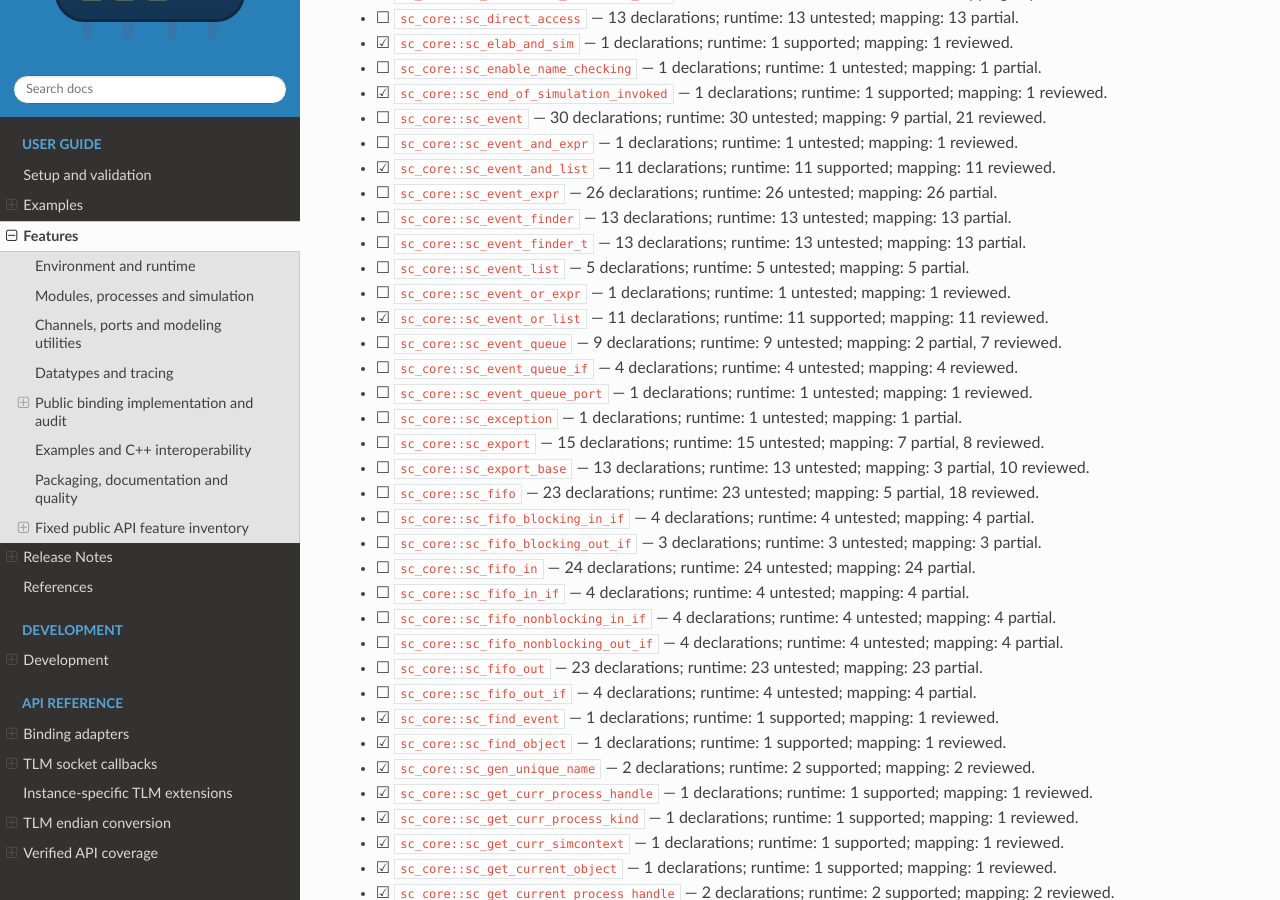
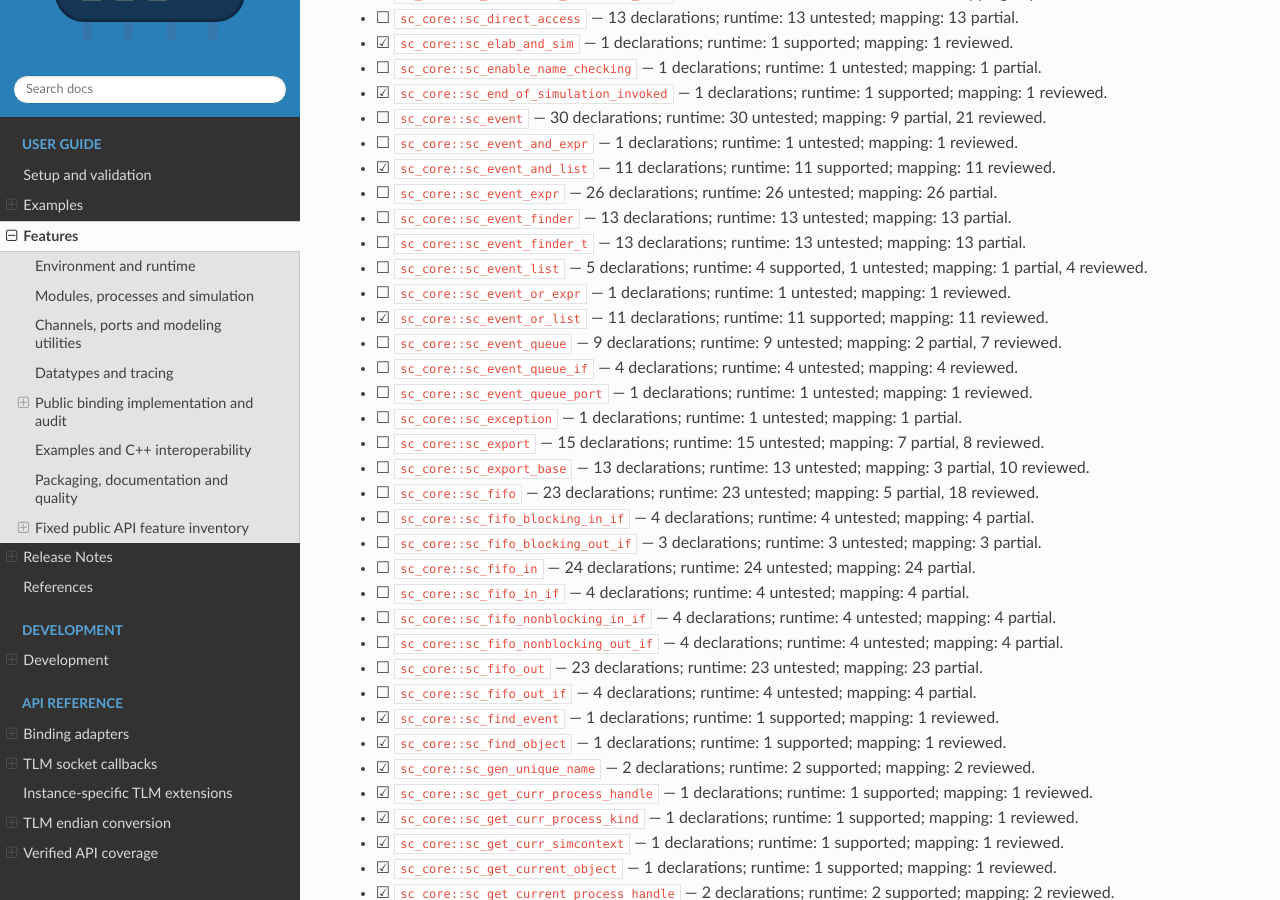
Before and after one commit to amal-khailtash/pysystemc, a Sphinx documentation site: the page built from docs/intro/features.rst, in a window 1280 px wide and 900 px high, scrolled down 14593 px. Built offline with Sphinx 7.4.7 and the Read the Docs theme 3.1.0, drawn with Linux system fonts in a browser that asks for light colours.

Commit message:
feat: validate borrowed public event-list base members

```diff
--- a/docs/intro/features.rst
+++ b/docs/intro/features.rst
@@ -635,7 +635,7 @@ inferred from namespace availability. See :doc:`../api/coverage`.
 * ☐ ``sc_core::sc_event_expr`` — 26 declarations; runtime: 26 untested; mapping: 26 partial.
 * ☐ ``sc_core::sc_event_finder`` — 13 declarations; runtime: 13 untested; mapping: 13 partial.
 * ☐ ``sc_core::sc_event_finder_t`` — 13 declarations; runtime: 13 untested; mapping: 13 partial.
-* ☐ ``sc_core::sc_event_list`` — 5 declarations; runtime: 5 untested; mapping: 5 partial.
+* ☐ ``sc_core::sc_event_list`` — 5 declarations; runtime: 4 supported, 1 untested; mapping: 1 partial, 4 reviewed.
 * ☐ ``sc_core::sc_event_or_expr`` — 1 declarations; runtime: 1 untested; mapping: 1 reviewed.
 * ☑ ``sc_core::sc_event_or_list`` — 11 declarations; runtime: 11 supported; mapping: 11 reviewed.
 * ☐ ``sc_core::sc_event_queue`` — 9 declarations; runtime: 9 untested; mapping: 2 partial, 7 reviewed.
```
Also changed, not shown: 2 other files.
